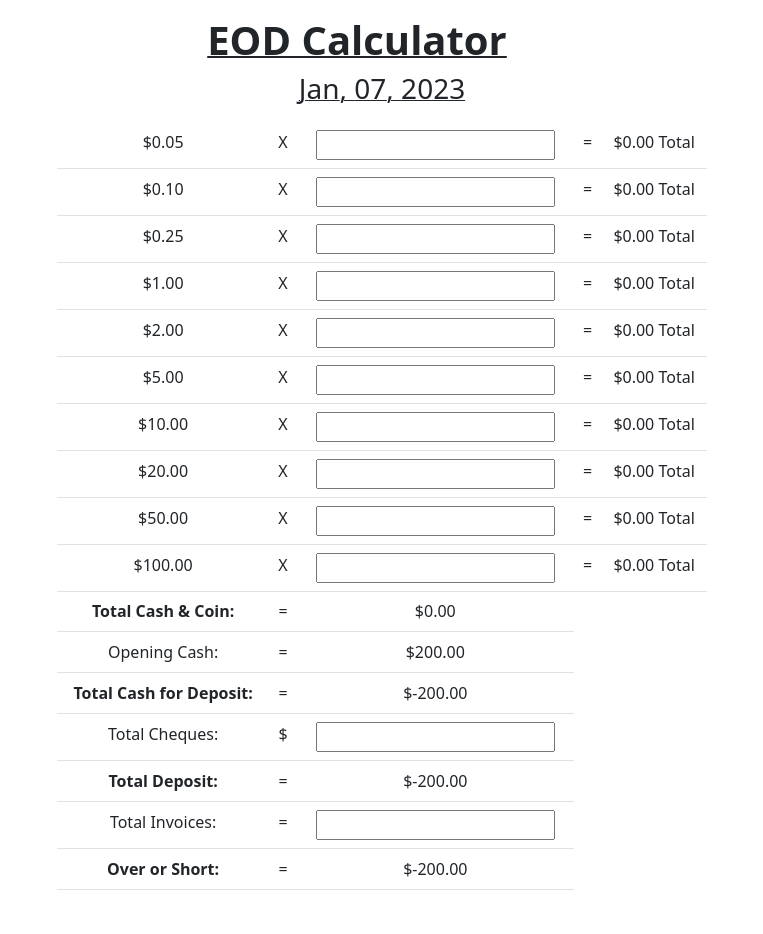
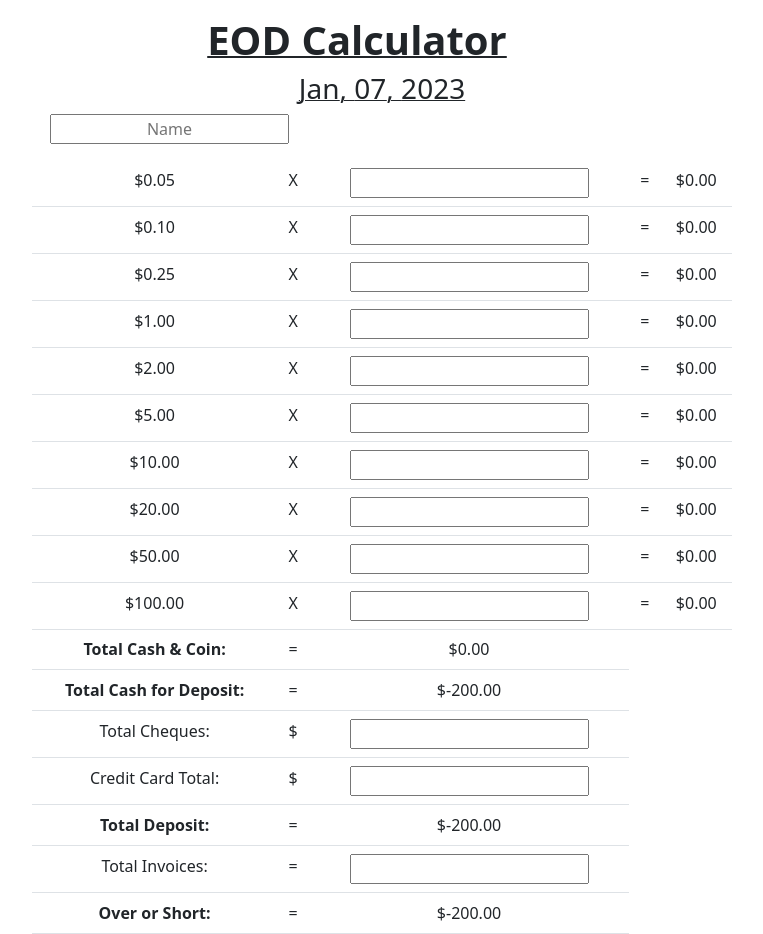
Before and after one commit to threnody5/end-of-day-calculator-react, a React (Create React App) app: page / in a window 1280 px wide. Shown: the whole page, without its empty margins (283-1046 px from the left). Before the commit the page ends 906 px from the top, so only its background shows below. Built offline with nearby package versions, Linux system fonts and the light colour scheme.

Commit message:
correct some styling, update fields to include name and credit card inputs

```diff
--- a/src/components/Body/Body.css
+++ b/src/components/Body/Body.css
@@ -2,8 +2,18 @@
     margin-left: 50px;
     display: flex;
     justify-content: center;
+    height: 70vh;
 }
 
 .table-container {
-    width: 650px;
+    width: 700px;
 }
+
+.name-input {
+    margin-left: -375px;
+    text-align: center;
+}
+
+.input-field {
+    text-align: center;
+}
--- a/src/components/Body/Body.jsx
+++ b/src/components/Body/Body.jsx
@@ -18,6 +18,7 @@ export default function Body() {
   const [fifty, setFifty] = useState(0);
   const [hundred, setHundred] = useState(0);
   const [cheques, setCheques] = useState(0);
+  const [creditCard, setCreditCard] = useState(0);
   const [invoiceTotal, setInvoiceTotal] = useState(0);
 
   /**
@@ -110,11 +111,17 @@ export default function Body() {
     subtractionCalculator(parsed(totalCash), OPENING_CASH_VALUE)
   );
 
-  const totalDeposit = additionCalculator(totalCashForDeposit, parsed(cheques));
+  const totalDeposit = totalCashForDeposit + parsed(cheques) + parsed(creditCard);
 
   const overOrShortTotal = parsed(totalDeposit) - parsed(invoiceTotal);
 
   return (
+    <div>
+      <input
+      className='name-input'
+        type='text'
+        placeholder='Name'
+        />
     <div className='body-container mt-3'>
       <Table className='table-container'>
         <tbody>
@@ -123,6 +130,7 @@ export default function Body() {
             <td>X</td>
             <td>
               <input
+              className='input-field'
                 type='text'
                 onChange={(e) => {
                   setNickel(e.target.value);
@@ -130,13 +138,14 @@ export default function Body() {
               />
             </td>
             <td>=</td>
-            <td>${nickelTotal.toFixed(2)} Total</td>
+            <td>${nickelTotal.toFixed(2)}</td>
           </tr>
           <tr>
             <td>$0.10</td>
             <td>X</td>
             <td>
               <input
+              className='input-field'
                 type='text'
                 onChange={(e) => {
                   setDime(e.target.value);
@@ -144,13 +153,14 @@ export default function Body() {
               />
             </td>
             <td>=</td>
-            <td>${dimeTotal.toFixed(2)} Total</td>
+            <td>${dimeTotal.toFixed(2)}</td>
           </tr>
           <tr>
             <td>$0.25</td>
             <td>X</td>
             <td>
               <input
+              className='input-field'
                 type='text'
                 onChange={(e) => {
                   setQuarter(e.target.value);
@@ -158,13 +168,14 @@ export default function Body() {
               />
             </td>
             <td>=</td>
-            <td>${quarterTotal.toFixed(2)} Total</td>
+            <td>${quarterTotal.toFixed(2)}</td>
           </tr>
           <tr>
             <td>$1.00</td>
             <td>X</td>
             <td>
               <input
+              className='input-field'
                 type='text'
                 onChange={(e) => {
                   setdollar(e.target.value);
@@ -172,13 +183,14 @@ export default function Body() {
               />
             </td>
             <td>=</td>
-            <td>${dollarTotal.toFixed(2)} Total</td>
+            <td>${dollarTotal.toFixed(2)}</td>
           </tr>
           <tr>
             <td>$2.00</td>
             <td>X</td>
             <td>
               <input
+              className='input-field'
                 type='text'
                 onChange={(e) => {
                   setToonie(e.target.value);
@@ -186,13 +198,14 @@ export default function Body() {
               />
             </td>
             <td>=</td>
-            <td>${toonieTotal.toFixed(2)} Total</td>
+            <td>${toonieTotal.toFixed(2)}</td>
           </tr>
           <tr>
             <td>$5.00</td>
             <td>X</td>
             <td>
               <input
+              className='input-field'
                 type='text'
                 onChange={(e) => {
                   setFive(e.target.value);
@@ -200,13 +213,14 @@ export default function Body() {
               />
             </td>
             <td>=</td>
-            <td>${fiveTotal.toFixed(2)} Total</td>
+            <td>${fiveTotal.toFixed(2)}</td>
           </tr>
           <tr>
             <td>$10.00</td>
             <td>X</td>
             <td>
               <input
+              className='input-field'
                 type='text'
                 onChange={(e) => {
                   setTen(e.target.value);
@@ -214,13 +228,14 @@ export default function Body() {
               />
             </td>
             <td>=</td>
-            <td>${tenTotal.toFixed(2)} Total</td>
+            <td>${tenTotal.toFixed(2)}</td>
           </tr>
           <tr>
             <td>$20.00</td>
             <td>X</td>
             <td>
               <input
+              className='input-field'
                 type='text'
                 onChange={(e) => {
                   setTwenty(e.target.value);
@@ -228,13 +243,14 @@ export default function Body() {
               />
             </td>
             <td>=</td>
-            <td>${twentyTotal.toFixed(2)} Total</td>
+            <td>${twentyTotal.toFixed(2)}</td>
           </tr>
           <tr>
             <td>$50.00</td>
             <td>X</td>
             <td>
               <input
+              className='input-field'
                 type='text'
                 onChange={(e) => {
                   setFifty(e.target.value);
@@ -242,13 +258,14 @@ export default function Body() {
               />
             </td>
             <td>=</td>
-            <td>${fiftyTotal.toFixed(2)} Total</td>
+            <td>${fiftyTotal.toFixed(2)}</td>
           </tr>
           <tr>
             <td>$100.00</td>
             <td>X</td>
             <td>
               <input
+              className='input-field'
                 type='text'
                 onChange={(e) => {
                   setHundred(e.target.value);
@@ -256,7 +273,7 @@ export default function Body() {
               />
             </td>
             <td>=</td>
-            <td>${hundredTotal.toFixed(2)} Total</td>
+            <td>${hundredTotal.toFixed(2)}</td>
           </tr>
           <tr />
           <tr>
@@ -266,11 +283,11 @@ export default function Body() {
             <td>=</td>
             <td>${totalCash.toFixed(2)}</td>
           </tr>
-          <tr>
+          {/* <tr>
             <td>Opening Cash: </td>
             <td>=</td>
             <td>${OPENING_CASH_VALUE.toFixed(2)}</td>
-          </tr>
+          </tr> */}
           <tr>
             <td>
               <strong>Total Cash for Deposit: </strong>
@@ -283,11 +300,25 @@ export default function Body() {
             <td>$</td>
             <td>
               <input
+              className='input-field'
                 type='text'
                 onChange={(e) => {
                   setCheques(e.target.value);
                 }}
               />
+            </td>
+          </tr>
+          <tr>
+            <td>Credit Card Total: </td>
+            <td>$</td>
+            <td>
+              <input
+              className='input-field'
+                type='text'
+                onChange={(e) => {
+                  setCreditCard(e.target.value);
+                }}
+                />
             </td>
           </tr>
           <tr>
@@ -302,6 +333,7 @@ export default function Body() {
             <td>=</td>
             <td>
               <input
+              className='input-field'
                 type='text'
                 onChange={(e) => {
                   setInvoiceTotal(e.target.value);
@@ -319,5 +351,6 @@ export default function Body() {
         </tbody>
       </Table>
     </div>
+    </div>
   );
 }
```
